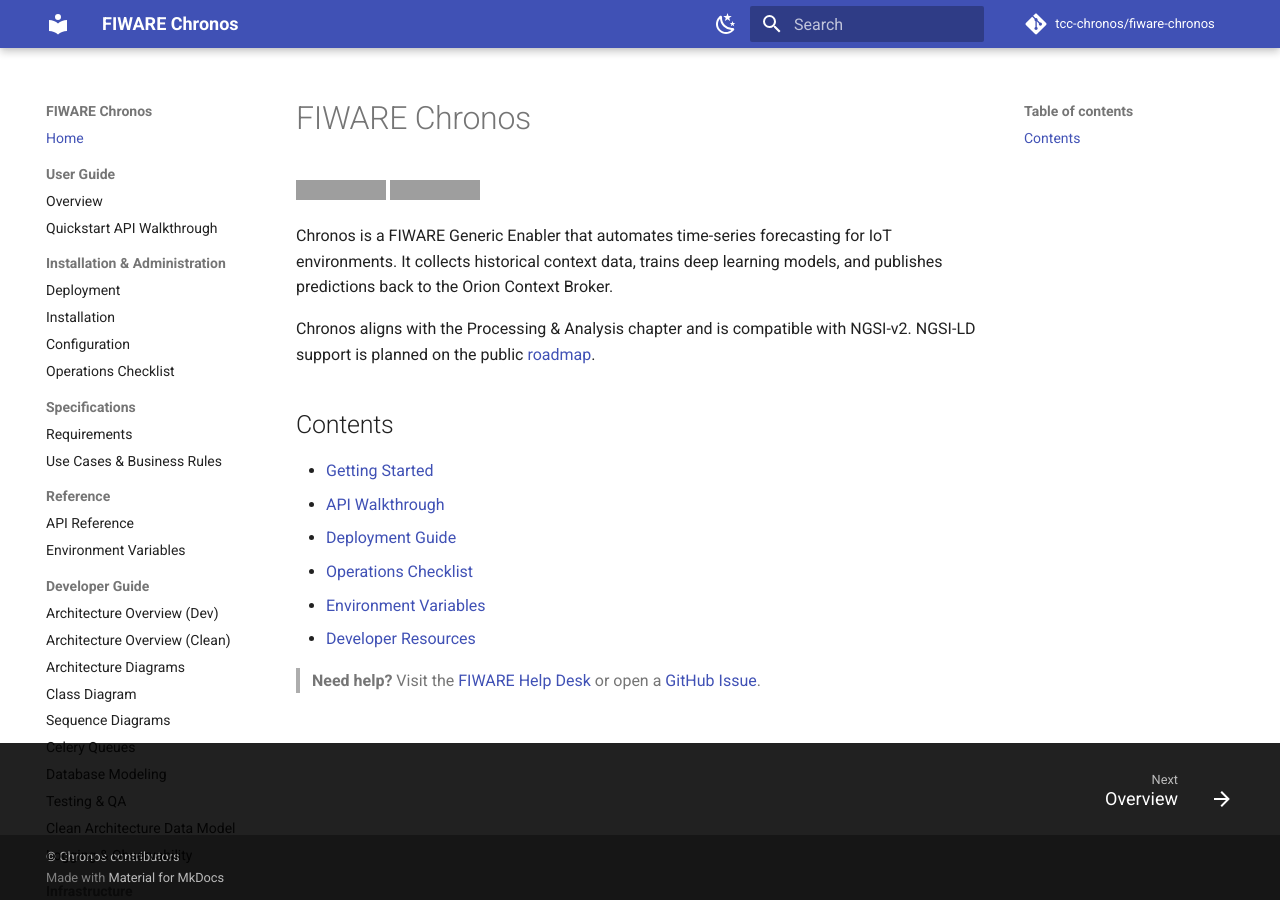
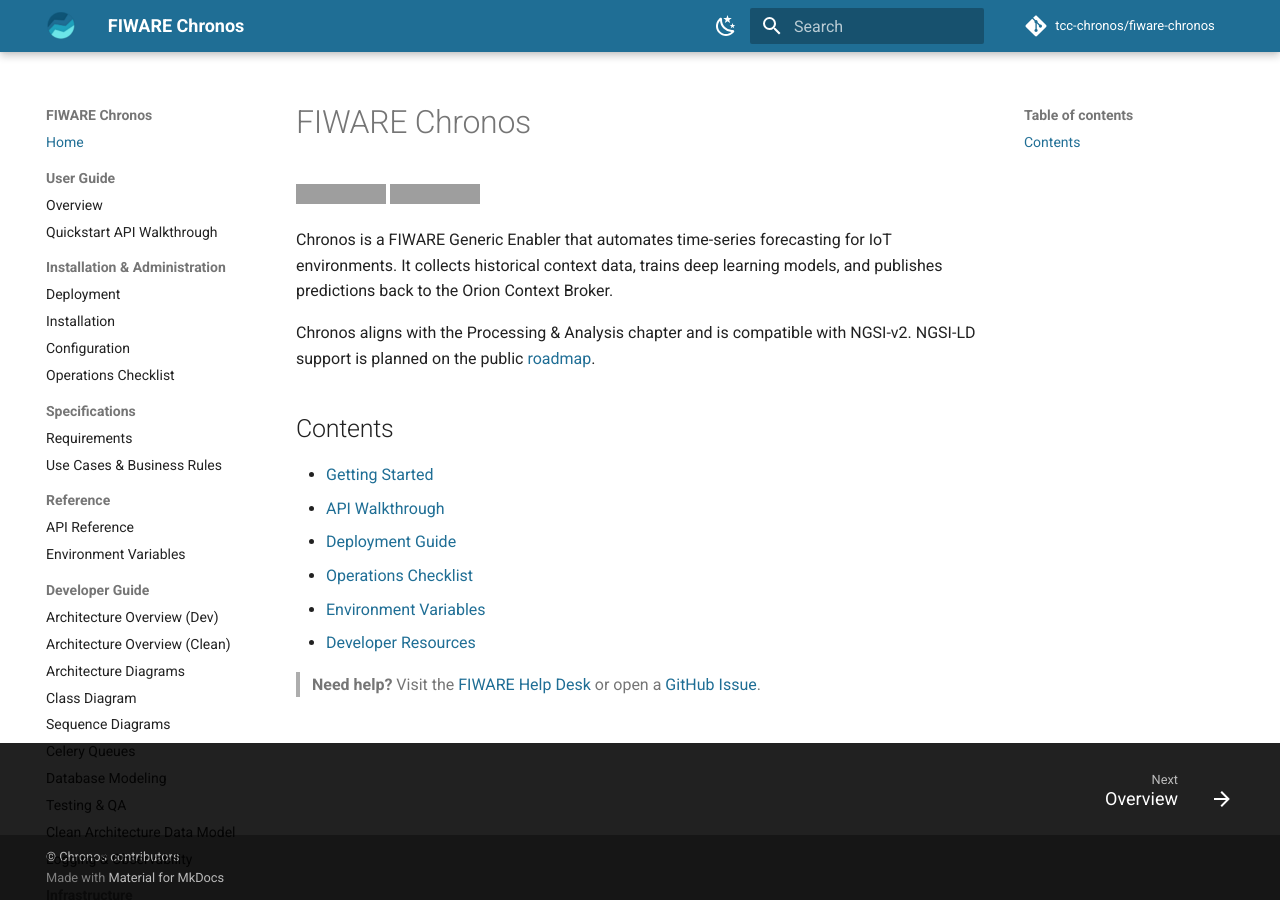
Before and after one commit to tcc-chronos/fiware-chronos, an MkDocs documentation site: the page built from docs/index.md, in a window 1280 px wide. Built offline with MkDocs 1.6.1 and Material for MkDocs 9.7.7, drawn with Linux system fonts in a browser that asks for light colours; comment, search, counter and statistics services are not loaded; grey boxes are pictures that could not be loaded.

Commit message:
docs: add icon and custom pallete

```diff
--- /dev/null
+++ b/docs/css/custom_palette.css
@@ -0,0 +1,19 @@
+/* Custom FIWARE Chronos palette */
+
+:root {
+  --md-primary-fg-color: #1F6E95;
+  --md-primary-fg-color--light: #1EA2BD;
+  --md-primary-fg-color--dark: #0E5476;
+  --md-accent-fg-color: #1EA2BD;
+}
+
+[data-md-color-scheme="slate"] {
+  --md-primary-fg-color: #1F6E95;
+  --md-primary-fg-color--light: #1F6E95;
+  --md-primary-fg-color--dark: #0E5476;
+  --md-accent-fg-color: #1EA2BD;
+}
+
+.md-header__button.md-logo img {
+  height: 28px;
+}
--- a/mkdocs.yml
+++ b/mkdocs.yml
@@ -7,6 +7,7 @@ copyright: © Chronos contributors
 
 theme:
   name: material
+  logo: assets/logo.png
   features:
     - content.code.copy
     - navigation.instant
@@ -18,15 +19,15 @@ theme:
   palette:
     - media: "(prefers-color-scheme: light)"
       scheme: default
-      primary: indigo
-      accent: indigo
+      primary: custom
+      accent: custom
       toggle:
         icon: material/weather-night
         name: Switch to dark mode
     - media: "(prefers-color-scheme: dark)"
       scheme: slate
-      primary: indigo
-      accent: indigo
+      primary: custom
+      accent: custom
       toggle:
         icon: material/weather-sunny
         name: Switch to light mode
@@ -49,6 +50,9 @@ markdown_extensions:
 plugins:
   - search
   - mermaid2
+
+extra_css:
+  - css/custom_palette.css
 
 nav:
   - Home: index.md
```
Also changed, not shown: docs/assets/logo.png (added).
